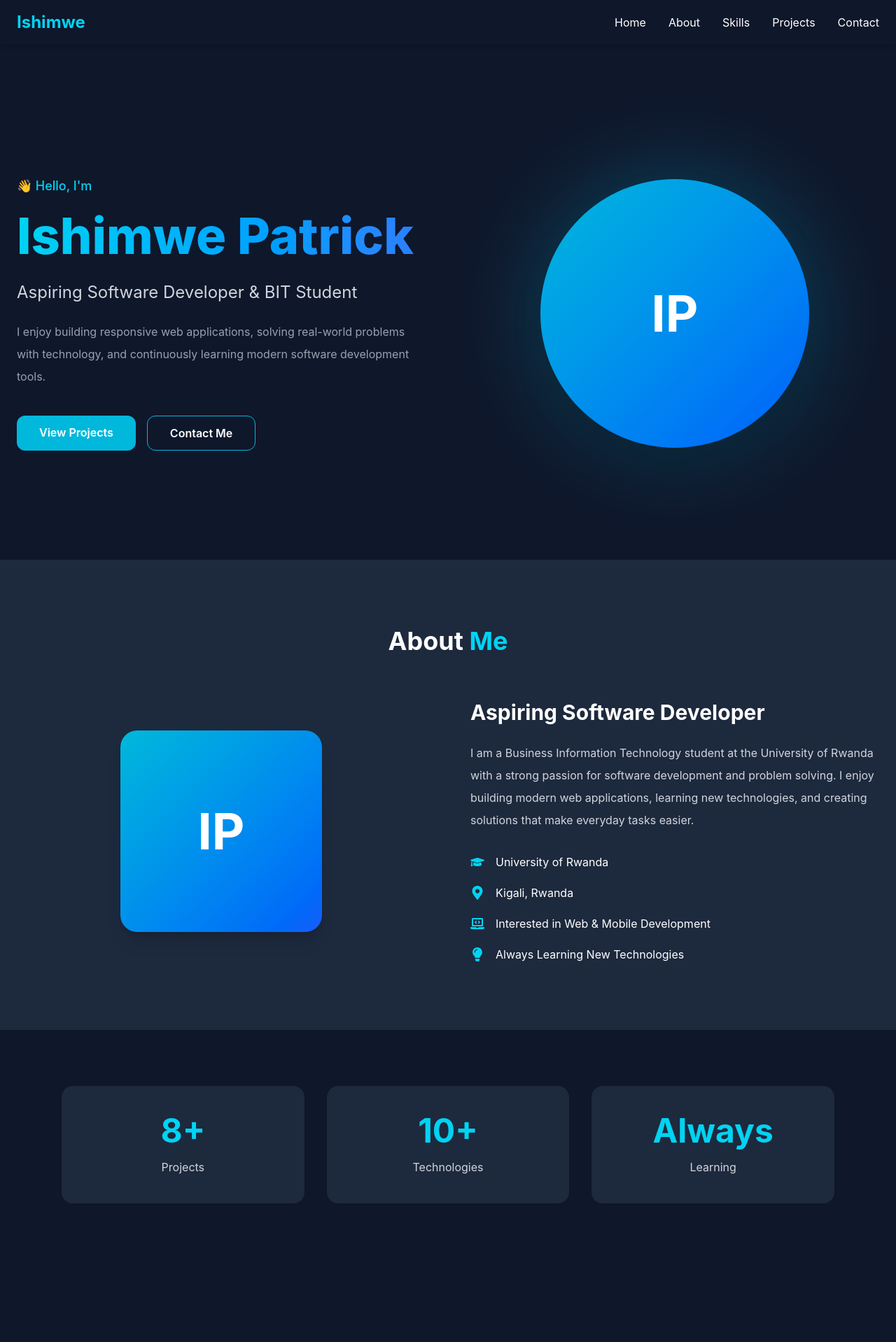
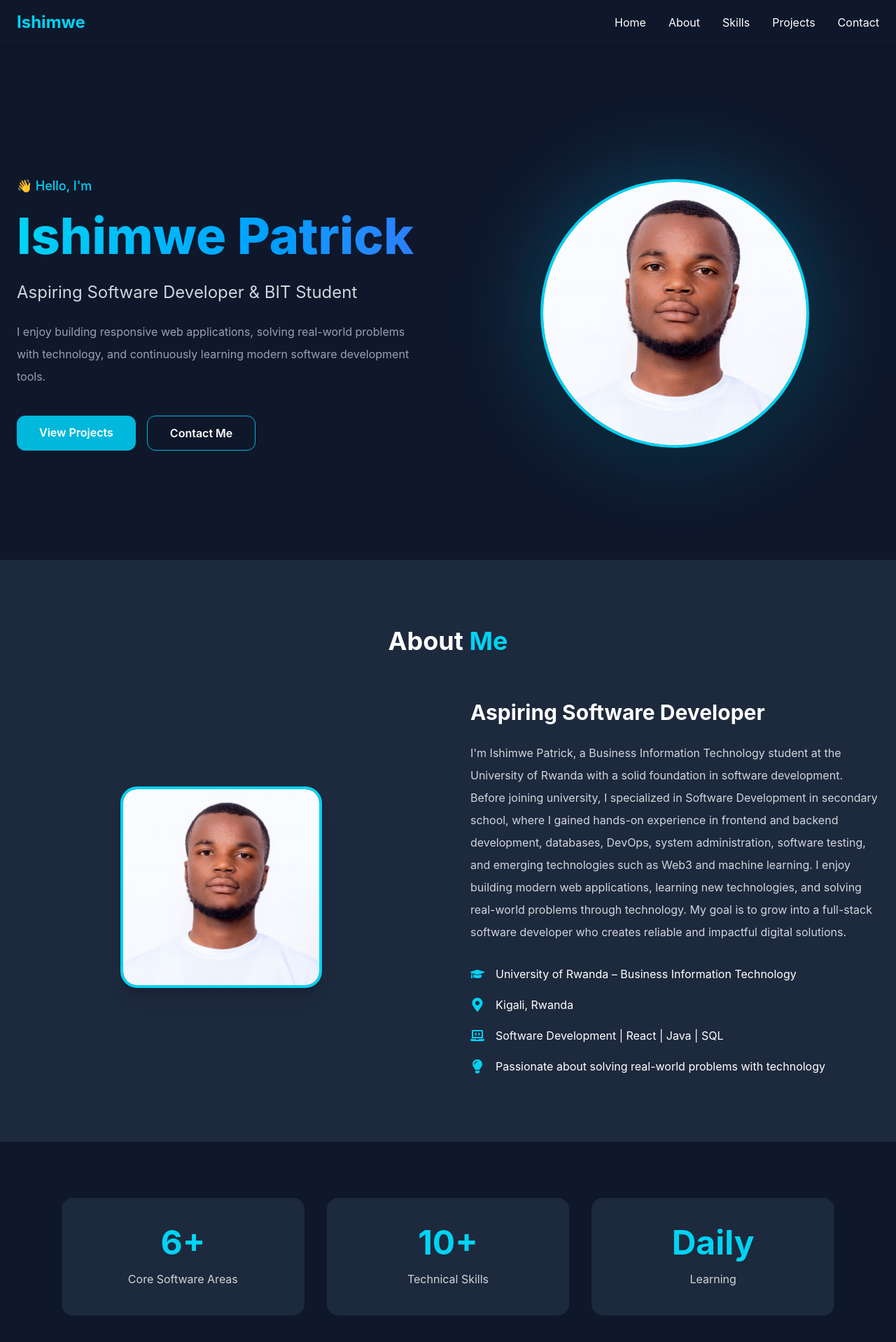
Before and after one commit to ishimwepatrick1/portfolio, a React (Vite) app: page / in a window 1280 px wide. Shown: the top 1918 px of the page at 70% size. Before the commit the page ends 1800 px from the top, so only its background shows below. Built offline with nearby package versions, Linux system fonts and the light colour scheme.

Commit message:
updated about Me

```diff
--- a/src/components/About.jsx
+++ b/src/components/About.jsx
@@ -1,3 +1,4 @@
+import profile from "../assets/images/profile.jpg";
 import {
   FaGraduationCap,
   FaMapMarkerAlt,
@@ -25,9 +26,13 @@ function About() {
 
           <div className="flex justify-center">
 
-            <div className="w-72 h-72 rounded-3xl bg-gradient-to-br from-cyan-500 to-blue-600 flex items-center justify-center text-7xl font-bold shadow-xl">
+           <div className="w-72 h-72 rounded-3xl overflow-hidden shadow-xl border-4 border-cyan-400">
 
-              IP
+  <img
+    src={profile}
+    alt="Ishimwe Patrick"
+    className="w-full h-full object-cover"
+  />
 
 </div>
 
@@ -42,20 +47,24 @@ function About() {
             </h3>
 
             <p className="text-gray-300 leading-8 mb-8">
-              I am a Business Information Technology student at the
-              University of Rwanda with a strong passion for software
-              development and problem solving.
+  I'm Ishimwe Patrick, a Business Information Technology student at the
+  University of Rwanda with a solid foundation in software development.
+  Before joining university, I specialized in Software Development in
+  secondary school, where I gained hands-on experience in frontend and
+  backend development, databases, DevOps, system administration, software
+  testing, and emerging technologies such as Web3 and machine learning.
 
-              I enjoy building modern web applications, learning new
-              technologies, and creating solutions that make everyday
-              tasks easier.
+  I enjoy building modern web applications, learning new technologies, and
+  solving real-world problems through technology. My goal is to grow into a
+  full-stack software developer who creates reliable and impactful digital
+  solutions.
 </p>
 
             <div className="space-y-5">
 
   <div className="flex items-center gap-4">
     <FaGraduationCap className="text-cyan-400 text-xl" />
-                <span>University of Rwanda</span>
+    <span>University of Rwanda – Business Information Technology</span>
   </div>
 
   <div className="flex items-center gap-4">
@@ -65,12 +74,12 @@ function About() {
 
   <div className="flex items-center gap-4">
     <FaLaptopCode className="text-cyan-400 text-xl" />
-                <span>Interested in Web & Mobile Development</span>
+    <span>Software Development | React | Java | SQL</span>
   </div>
 
   <div className="flex items-center gap-4">
     <FaLightbulb className="text-cyan-400 text-xl" />
-                <span>Always Learning New Technologies</span>
+    <span>Passionate about solving real-world problems with technology</span>
   </div>
 
 </div>
--- a/src/components/Hero.jsx
+++ b/src/components/Hero.jsx
@@ -1,3 +1,4 @@
+import profile from "../assets/images/profile.jpg";
 function Hero() {
   return (
     <section
@@ -57,11 +58,15 @@ function Hero() {
 
             <div className="absolute inset-0 rounded-full bg-cyan-500 blur-3xl opacity-30"></div>
 
-            <div className="relative w-72 h-72 md:w-96 md:h-96 rounded-full bg-gradient-to-br from-cyan-500 to-blue-600 flex items-center justify-center text-7xl font-bold shadow-2xl">
+           <div className="relative w-72 h-72 md:w-96 md:h-96 rounded-full overflow-hidden shadow-2xl border-4 border-cyan-400">
 
-              IP
+  <img
+    src={profile}
+    alt="Ishimwe Patrick"
+    className="w-full h-full object-cover"
+  />
 
-            </div>
+</div>
 
           </div>
 
--- a/src/components/Stats.jsx
+++ b/src/components/Stats.jsx
@@ -1,15 +1,15 @@
 function Stats() {
 const stats = [
   {
-      number: "8+",
-      title: "Projects",
+    number: "6+",
+    title: "Core Software Areas",
   },
   {
     number: "10+",
-      title: "Technologies",
+    title: "Technical Skills",
   },
   {
-      number: "Always",
+    number: "Daily",
     title: "Learning",
   },
 ];
```
Also changed, not shown: src/assets/images/profile.jpg (added). Lines whose indentation alone changed are shown as unchanged.
